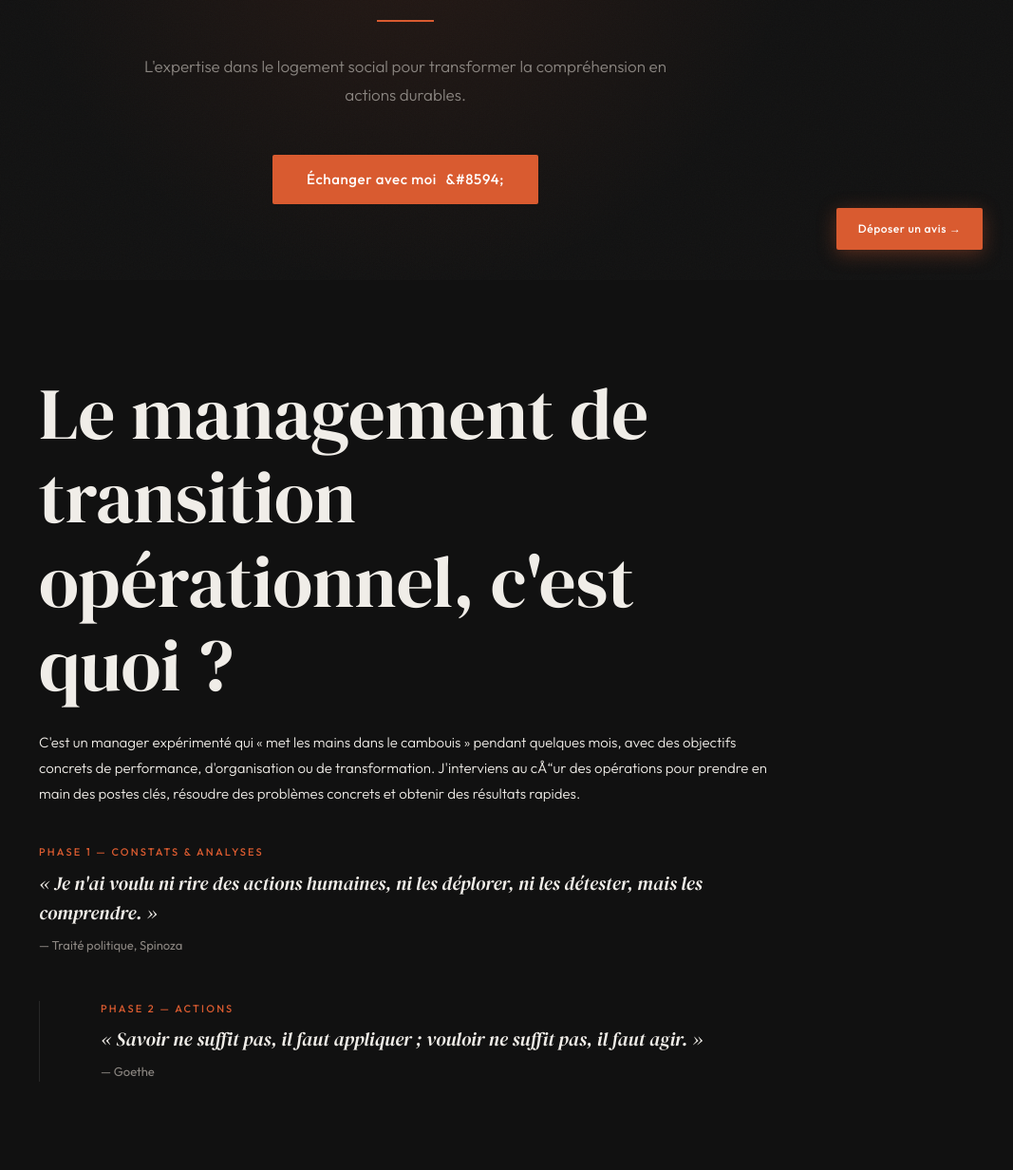
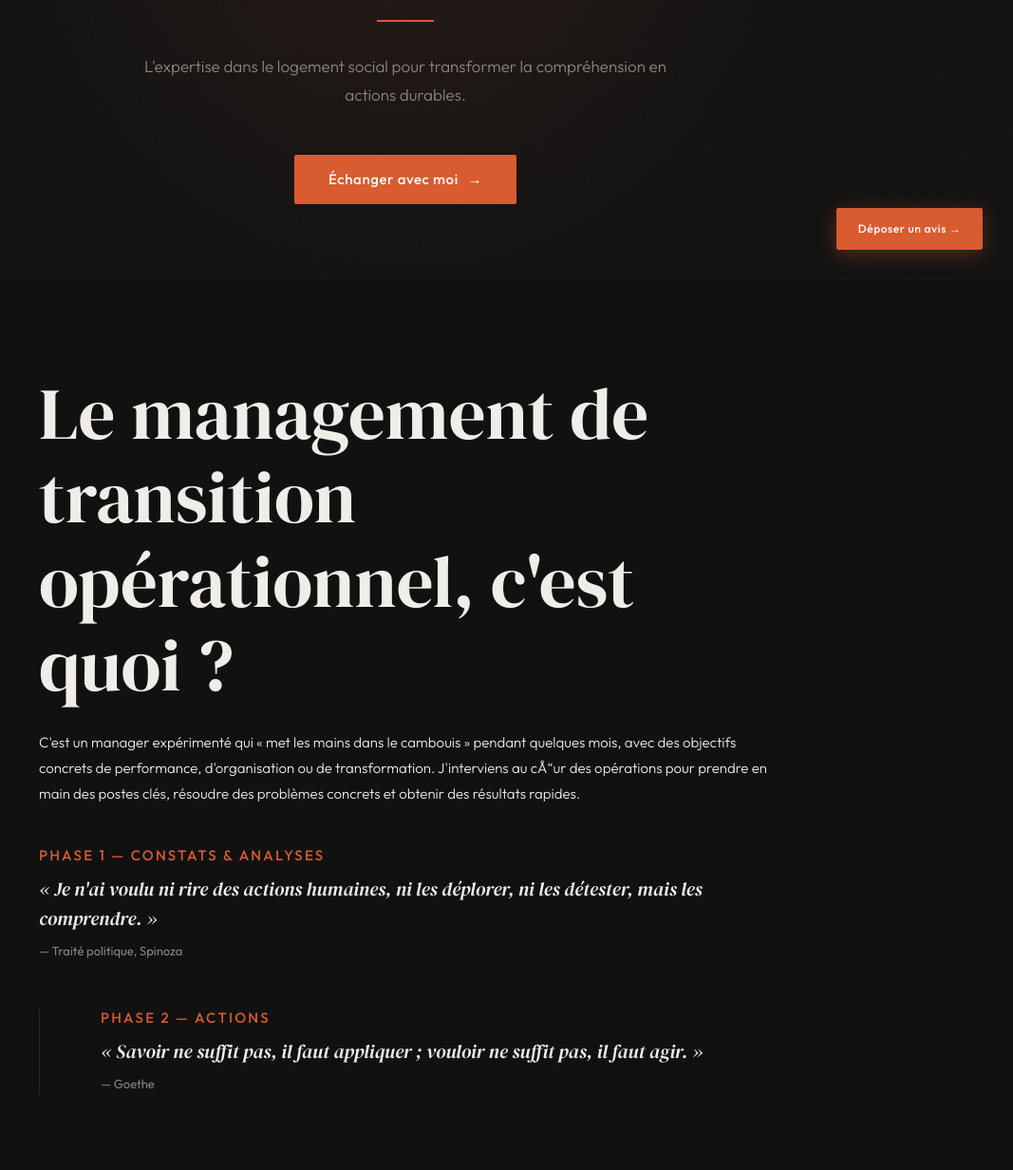
Before and after one commit to ClementDl/impulse-eva, a website: page index.html in a window 1280 px wide. Shown: the part 505-1737 px from the top of the page at 95% size, without its empty margins (213-1280 px from the left). Drawn offline with Linux system fonts and the light colour scheme.

Commit message:
fix: CSS content arrow unicode escape, Phase 1/2 plus grand

```diff
--- a/index.html
+++ b/index.html
@@ -332,7 +332,7 @@
     }
 
     .hero-cta::after {
-      content: '&#8594;';
+      content: '\2192';
       display: inline-block;
       transition: transform 0.3s ease;
     }
@@ -1107,12 +1107,12 @@
     <p style="font-size:0.9375rem;font-weight:300;color:var(--text);line-height:1.8;margin-bottom:2.5rem;">C'est un manager expérimenté qui « met les mains dans le cambouis » pendant quelques mois, avec des objectifs concrets de performance, d'organisation ou de transformation. J'interviens au cÅ“ur des opérations pour prendre en main des postes clés, résoudre des problèmes concrets et obtenir des résultats rapides.</p>
     <div style="display:flex;flex-direction:column;gap:3rem;margin-top:0.5rem;">
       <div style="display:flex;flex-direction:column;gap:0.5rem;">
-        <p style="font-size:0.6875rem;font-weight:500;letter-spacing:0.2em;text-transform:uppercase;color:var(--accent);">Phase 1 — Constats &amp; analyses</p>
+        <p style="font-size:0.6875rem;font-weight:500;letter-spacing:0.2em;text-transform:uppercase;color:var(--accent);font-size:0.9375rem;letter-spacing:0.15em;">Phase 1 — Constats &amp; analyses</p>
         <blockquote style="font-family:var(--font-serif);font-style:italic;font-size:clamp(0.9375rem,1.8vw,1.25rem);line-height:1.55;color:var(--text);position:relative;padding-left:0;">« Je n'ai voulu ni rire des actions humaines, ni les déplorer, ni les détester, mais les comprendre. »</blockquote>
         <cite style="font-size:0.8125rem;color:var(--text-muted);font-style:normal;">— Traité politique, Spinoza</cite>
       </div>
       <div style="display:flex;flex-direction:column;gap:0.5rem;padding-left:4rem;border-left:1px solid rgba(240,237,232,0.1);">
-        <p style="font-size:0.6875rem;font-weight:500;letter-spacing:0.2em;text-transform:uppercase;color:var(--accent);">Phase 2 — Actions</p>
+        <p style="font-size:0.6875rem;font-weight:500;letter-spacing:0.2em;text-transform:uppercase;color:var(--accent);font-size:0.9375rem;letter-spacing:0.15em;">Phase 2 — Actions</p>
         <blockquote style="font-family:var(--font-serif);font-style:italic;font-size:clamp(0.9375rem,1.8vw,1.25rem);line-height:1.55;color:var(--text);">« Savoir ne suffit pas, il faut appliquer ; vouloir ne suffit pas, il faut agir. »</blockquote>
         <cite style="font-size:0.8125rem;color:var(--text-muted);font-style:normal;">— Goethe</cite>
       </div>
```
